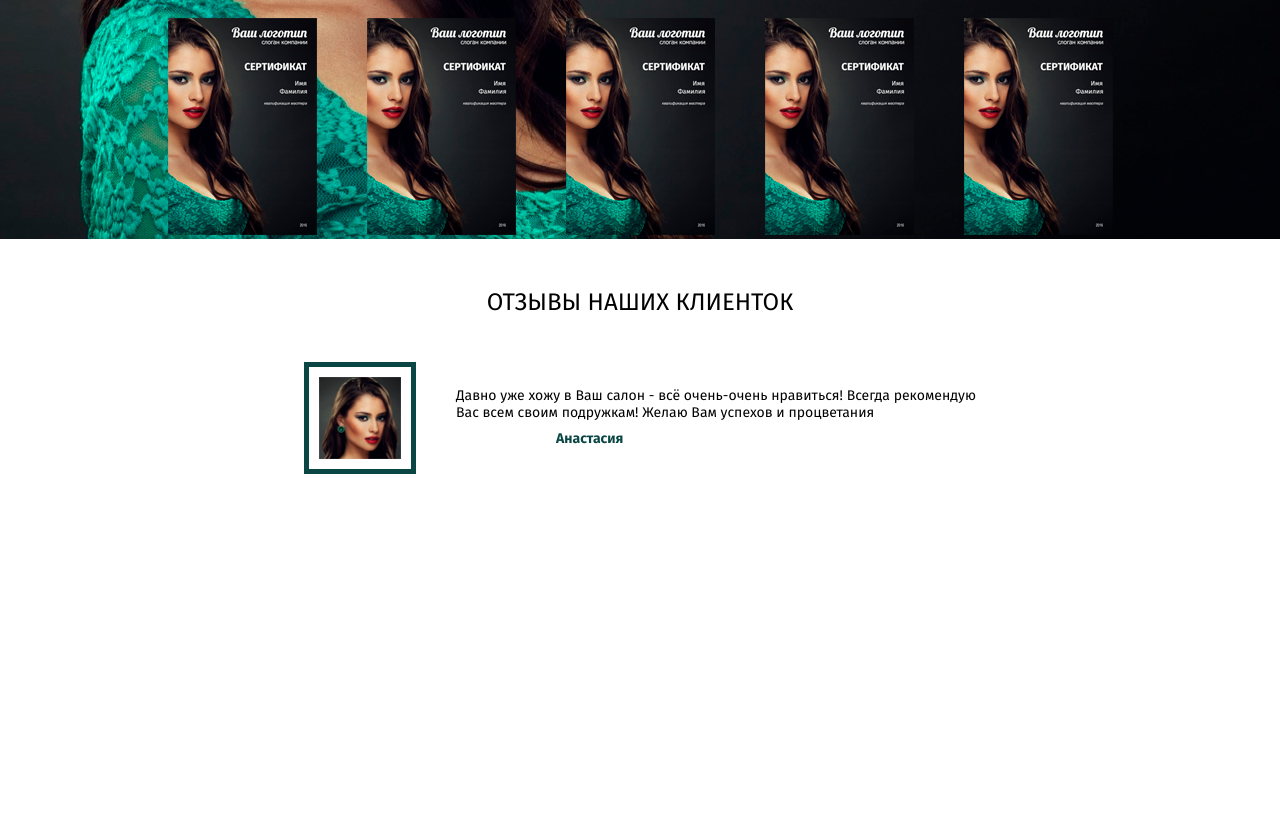
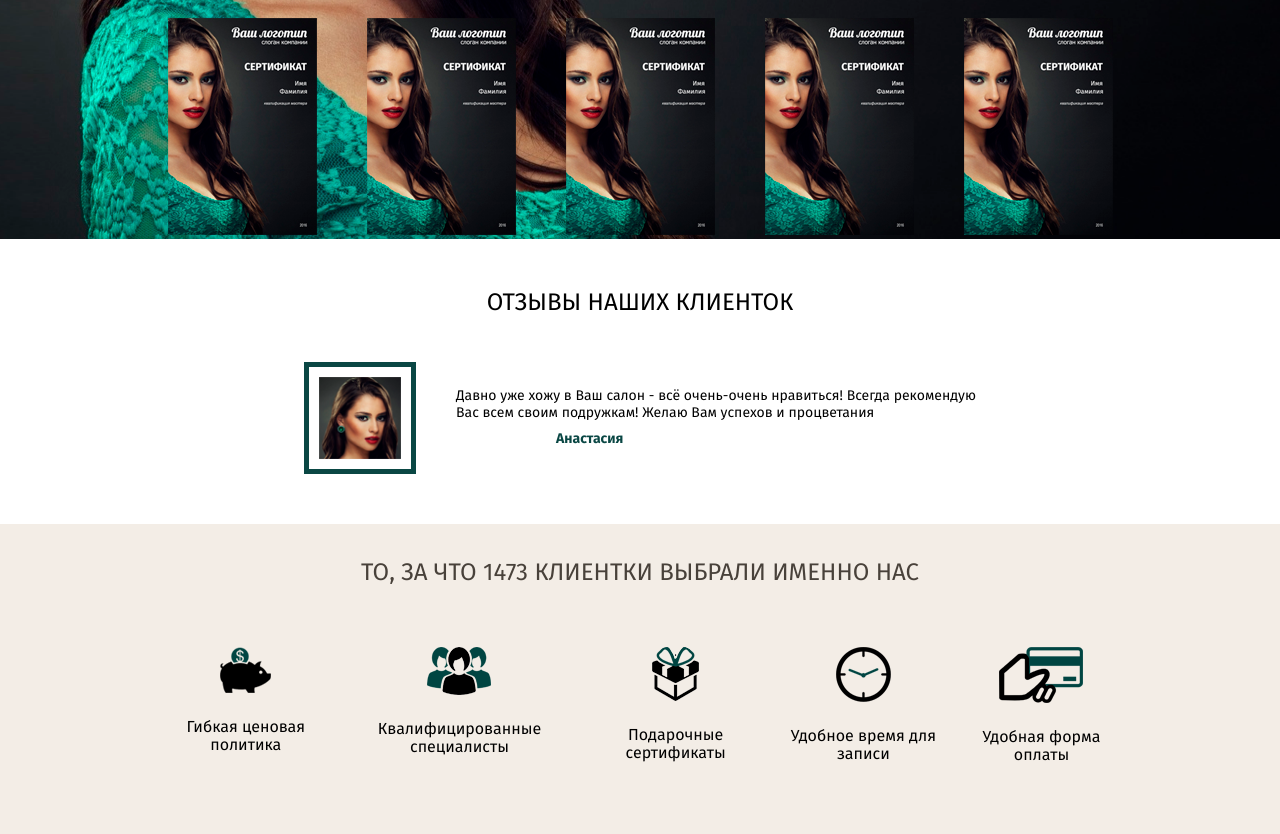
Before and after one commit to vpetrukhin/skilFondTest1, a plain HTML site: page index.html in a window 1280 px wide. Shown: the part 1691-2525 px from the top of the page. Before the commit the page ends 2215 px from the top, so only its background shows below. Drawn offline with Linux system fonts and the light colour scheme.

Commit message:
add benefits section

```diff
--- a/index.css
+++ b/index.css
@@ -13,4 +13,5 @@
 @import url('./styles/blocks/timer.css');
 @import url('./styles/blocks/awards.css');
 @import url('./styles/blocks/reviews.css');
+@import url('./styles/blocks/benefits.css');
 @import url('./styles/blocks/footer.css');
--- a/index.html
+++ b/index.html
@@ -141,6 +141,33 @@
         </ul>
       </div>
     </section>
+    <section class="benefits">
+      <div class="benefits__container container">
+        <h2 class="benefits__title">то, за что 1473 клиентки выбрали именно нас</h2>
+        <ul class="benefits__list">
+          <li class="benefits__item">
+            <img src="/img/coast.png" alt="цена" class="benefits__img">
+            <p class="benefits__text">Гибкая ценовая политика</p>
+          </li>
+          <li class="benefits__item">
+            <img src="/img/personal.png" alt="Персонал" class="benefits__img">
+            <p class="benefits__text">Квалифицированные специалисты</p>
+          </li>
+          <li class="benefits__item">
+            <img src="/img/surprise.png" alt="Подарок" class="benefits__img">
+            <p class="benefits__text">Подарочные сертификаты</p>
+          </li>
+          <li class="benefits__item">
+            <img src="/img/clock.png" alt="Часы" class="benefits__img">
+            <p class="benefits__text">Удобное время для записи</p>
+          </li>
+          <li class="benefits__item">
+            <img src="/img/creditCard.png" alt="Форма оплаты" class="benefits__img">
+            <p class="benefits__text">Удобная форма оплаты</p>
+          </li>
+        </ul>
+      </div>
+    </section>
   </main>
   <footer class="footer"></footer>
 
--- /dev/null
+++ b/styles/blocks/benefits.css
@@ -0,0 +1,50 @@
+.benefits {
+  padding-top: 35px;
+  padding-bottom: 70px;
+  font-family: 'Fira Sans',
+  sans-serif;
+  background-color: #f3ede6;
+}
+.benefits__title {
+  margin: 0;
+  margin-bottom: 60px;
+  font-weight: 400;
+  font-size: 24px;
+  color: #48413a;
+  text-align: center;
+  text-transform: uppercase;
+}
+.benefits__list {
+  margin: 0;
+  padding: 0;
+  list-style: none;
+  display: flex;
+  gap: 10px;
+  justify-content: space-around;
+}
+.benefits__item {
+  display: flex;
+  flex-direction: column;
+  align-items: center;
+  text-align: center;
+}
+.benefits__text {
+  margin: 0;
+  margin-top: 25px;
+}
+
+@media screen and (max-width: 980px) {
+  .benefits__container {
+    width: 90%;
+  }
+  .benefits__list {
+    flex-wrap: wrap;
+  }
+}
+
+@media screen and (max-width: 500px) {
+  .benefits__list {
+    flex-direction: column;
+    gap: 20px;
+  }
+}
```
Also changed, not shown: img/clock.png (added), img/coast.png (added), img/creditCard.png (added), img/personal.png (added), img/surprise.png (added), 1 other file.
